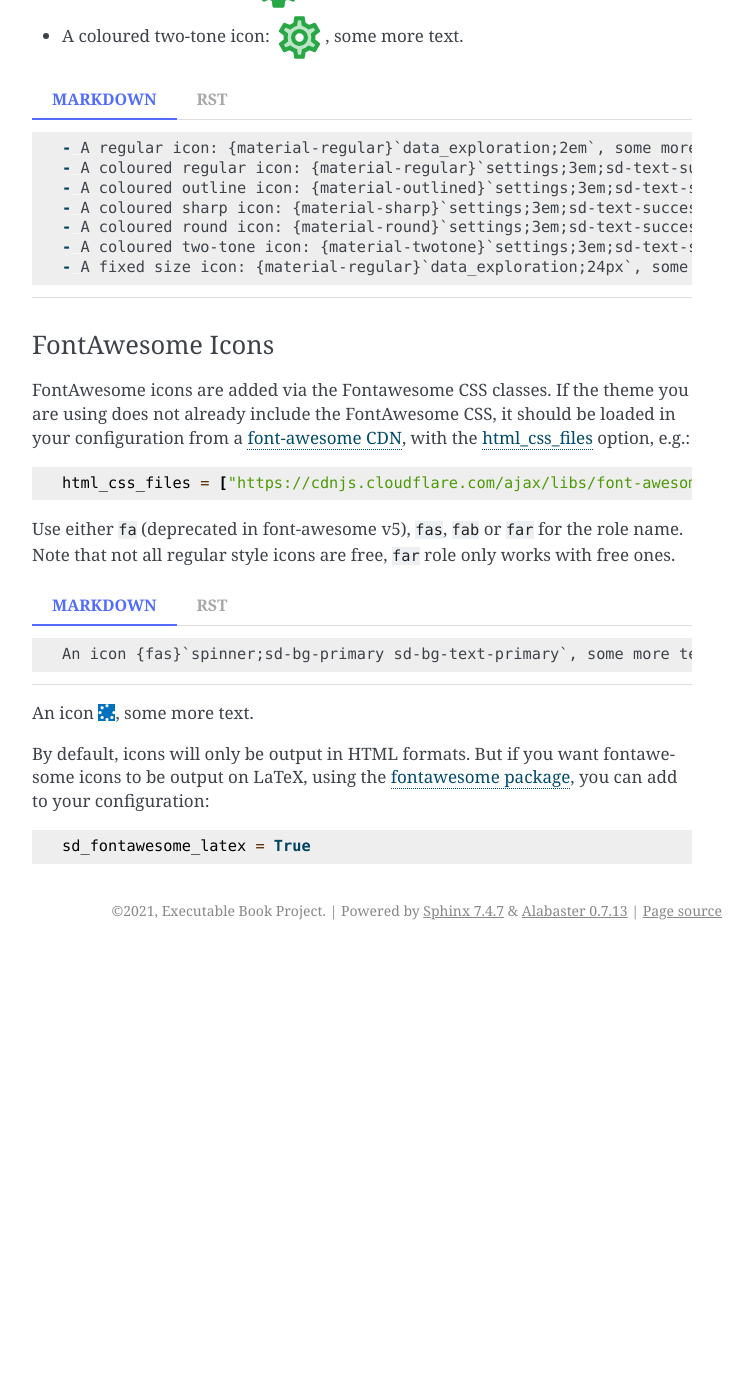
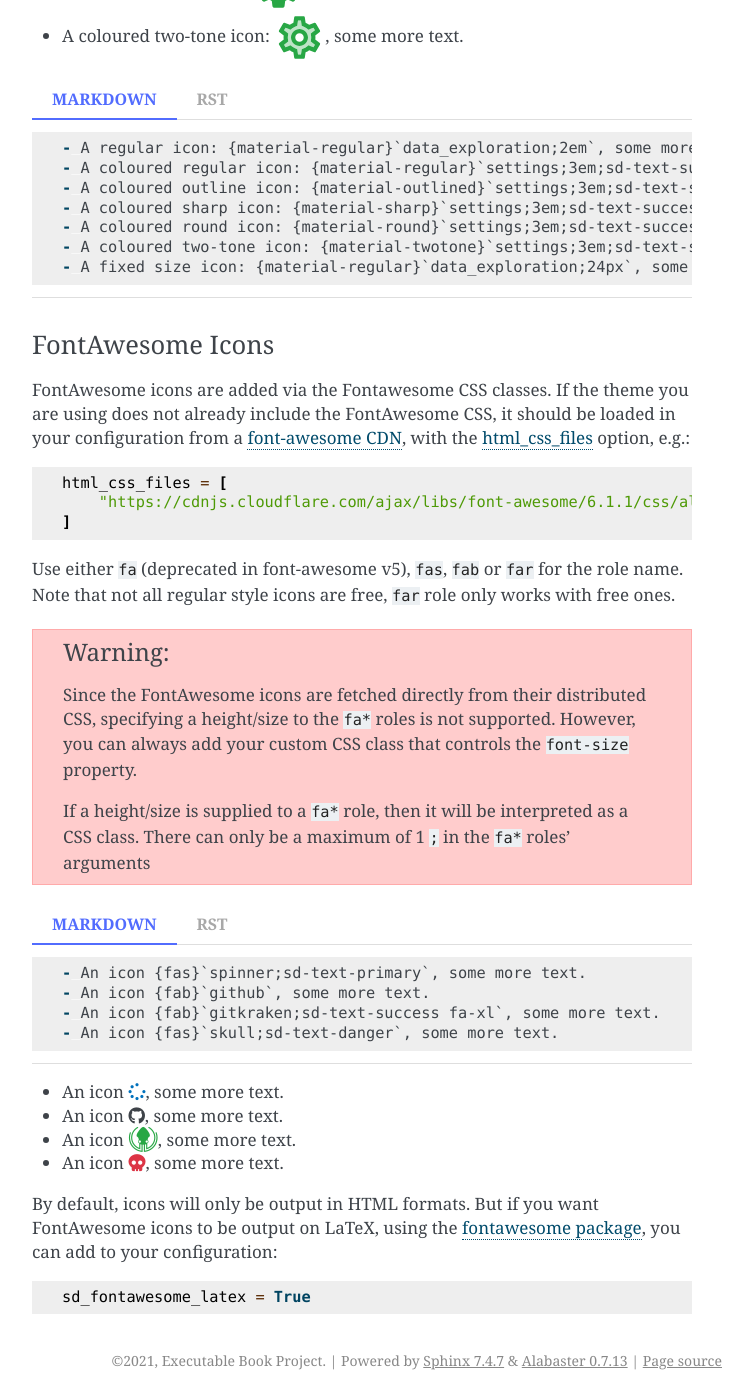
Before and after one commit to executablebooks/sphinx-design, a Sphinx documentation site: the page built from docs/badges_buttons.md, in a window 1280 px wide and 1400 px high, scrolled down 17132 px. Shown: the whole window, without its empty margins (388-1140 px from the left). Built offline with Sphinx 7.4.7, drawn with Linux system fonts in a browser that asks for light colours; nearby versions of some CDN libraries; before the commit the page ends 18082 px from its top, so only the background shows below that.

Commit message:
update docs

`````diff
--- a/docs/badges_buttons.md
+++ b/docs/badges_buttons.md
@@ -237,24 +237,43 @@
 If the theme you are using does not already include the FontAwesome CSS, it should be loaded in your configuration from a [font-awesome CDN](https://cdnjs.com/libraries/font-awesome), with the [html_css_files](https://www.sphinx-doc.org/en/master/usage/configuration.html#confval-html_css_files) option, e.g.:
 
 ```python
-html_css_files = ["https://cdnjs.cloudflare.com/ajax/libs/font-awesome/5.15.3/css/fontawesome.min.css"]
+html_css_files = [
+    "https://cdnjs.cloudflare.com/ajax/libs/font-awesome/6.1.1/css/all.min.css"
+]
 ```
 
 Use either `fa` (deprecated in font-awesome v5), `fas`, `fab` or `far` for the role name.
 Note that not all regular style icons are free, `far` role only works with free ones.
 
+````{warning}
+Since the FontAwesome icons are fetched directly from their distributed CSS, specifying a
+height/size to the `fa*` roles is not supported. However, you can always add your custom CSS class that controls the `font-size` property.
+
+If a height/size is supplied to a `fa*` role, then it will be interpreted as a CSS class.
+There can only be a maximum of 1 `;` in the `fa*` roles' arguments
+````
+
 ````{tab-set-code}
 ```markdown
-An icon {fas}`spinner;sd-bg-primary sd-bg-text-primary`, some more text.
+- An icon {fas}`spinner;sd-text-primary`, some more text.
+- An icon {fab}`github`, some more text.
+- An icon {fab}`gitkraken;sd-text-success fa-xl`, some more text.
+- An icon {fas}`skull;sd-text-danger`, some more text.
 ```
 ```rst
-An icon :fas:`spinner;sd-bg-primary sd-bg-text-primary`, some more text.
+- An icon :fas:`spinner;sd-text-primary`, some more text.
+- An icon :fab:`github`, some more text.
+- An icon :fab:`gitkraken;sd-text-success fa-xl`, some more text.
+- An icon :fas:`skull;sd-text-danger`, some more text.
 ```
 ````
 
-An icon {fas}`spinner;sd-bg-primary sd-bg-text-primary`, some more text.
+- An icon {fas}`spinner;sd-text-primary`, some more text.
+- An icon {fab}`github`, some more text.
+- An icon {fab}`gitkraken;sd-text-success fa-xl`, some more text.
+- An icon {fas}`skull;sd-text-danger`, some more text.
 
-By default, icons will only be output in HTML formats. But if you want fontawesome icons to be output on LaTeX, using the [fontawesome package](https://ctan.org/pkg/fontawesome), you can add to your configuration:
+By default, icons will only be output in HTML formats. But if you want FontAwesome icons to be output on LaTeX, using the [fontawesome package](https://ctan.org/pkg/fontawesome), you can add to your configuration:
 
 ```python
 sd_fontawesome_latex = True
`````
Also changed, not shown: 1 other file.
